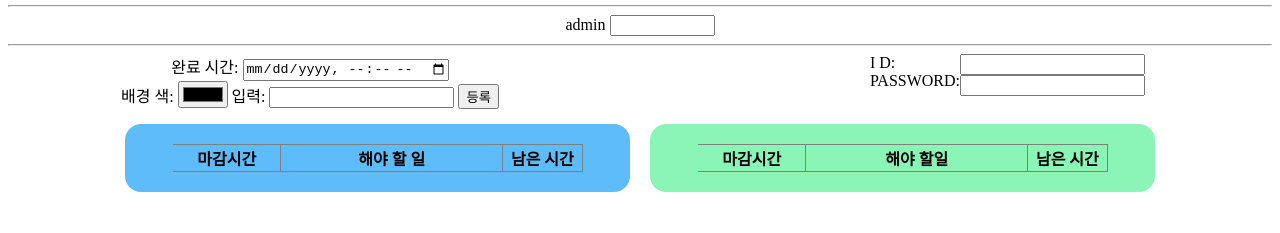
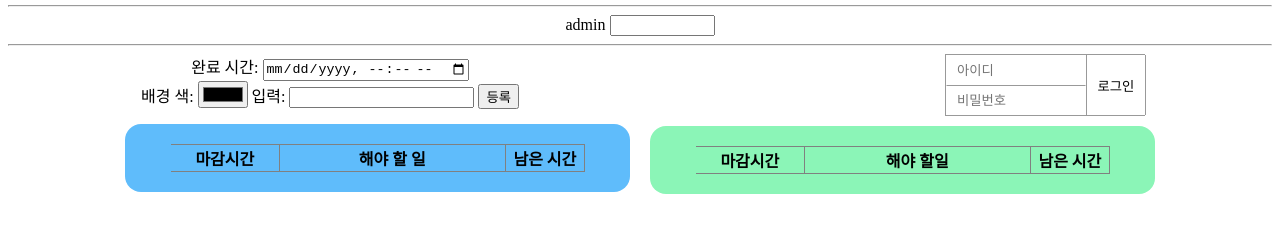
Before and after one commit to cyber-steer/WebToDoProject, a plain HTML site: page ToDo.html in a window 1280 px wide. Shown: the part 97-330 px from the top of the page. Drawn offline with Linux system fonts and the light colour scheme.

Commit message:
login format update

```diff
--- a/ToDo.html
+++ b/ToDo.html
@@ -6,6 +6,7 @@
     <meta name="viewport" content="width=device-width, initial-scale=1.0">
     <title>ToDo</title>
 	<link rel="stylesheet" type="text/css" href="./table.css">
+	<link rel="stylesheet" type="text/css" href="./login.css">
     <script src="./jquery-3.6.0.min.js"></script>
     <script src="./time.js"></script>
     <script src="./table.js"></script>
@@ -91,6 +92,7 @@
             width: 390px;
             text-align: center;
             float: left;
+            margin-left: 20px;
         }
         #output{
             margin: 0px auto;
@@ -121,17 +123,15 @@
                 <button id="save">등록</button>
             </div>
         </div>
-        <div id="userLogin">
-            <div id="label">
-                I D: <br>
-                PASSWORD:
-
-            </div>
-            <div id="feild">
-                <input type="text" id="id"><br>
-                <input type="password" id="password">
-
-            </div>
+            <form name="login">
+                <fieldset id="field">
+                    <div id="idcard">
+                        <input type="text" id="id" placeholder="아이디">
+                        <input type="password" id="pw" placeholder="비밀번호">
+                        <input type="submit" id="bt" value="로그인">
+                </div>
+                </fieldset>
+            </form>
         </div>
     </div>
 
--- /dev/null
+++ b/login.css
@@ -0,0 +1,68 @@
+*, :after, :before{
+    -webkit-box-sizing: border-box;
+    -moz-box-sizing: border-box;
+    box-sizing: border-box;
+    }
+#banner{
+    border:1px solid;
+    width:280px;
+    height:500px;
+    border:1px solid #999;
+    background-color:#D5D5D5;
+    float:right;
+    margin:20px 0px 20px 20px;
+    }
+#field{
+    width:200px;
+    padding:0;
+    border:0;
+    float: right;
+    margin-right: 20px;
+    }
+#field a:hover{
+    font-weight:bold;
+    }
+#idcard{
+    display:block;
+    width:200px;
+    height:100%;
+    margin:0px auto;
+    padding:0;
+    border:1px solid #999;
+    position:relative;
+    }
+#id{
+    width:140px;
+    height:30px;
+    padding:0px 10px;
+    border:1px solid #fff;
+    }
+#pw{
+    width:140px;
+    height:30px;
+    padding:0px 10px;
+    border:1px solid #fff;
+    border-top:1px solid #999;
+    }
+#bt{
+    position:absolute;
+    top:0;
+    right0;
+    width:60px;
+    height:60px;
+    border:0;
+    border-left:1px solid #999;
+    border-right:1px solid #999;
+    background-color:#fff;
+    }
+#auto{
+    margin:10px 0px 10px 0px;
+    display:block;
+    font-size:0.75em;
+
+    }
+#login_manage{
+    display:block;
+    font-size:0.75em;
+    text-align:center;
+    }
```
